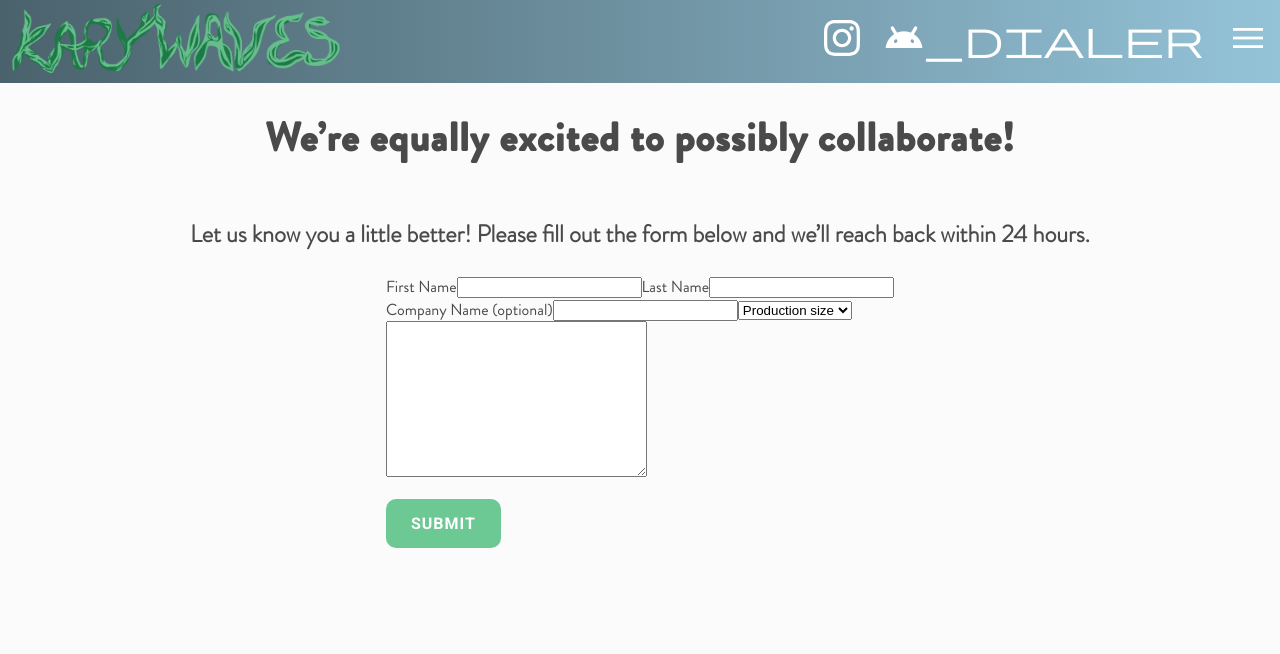
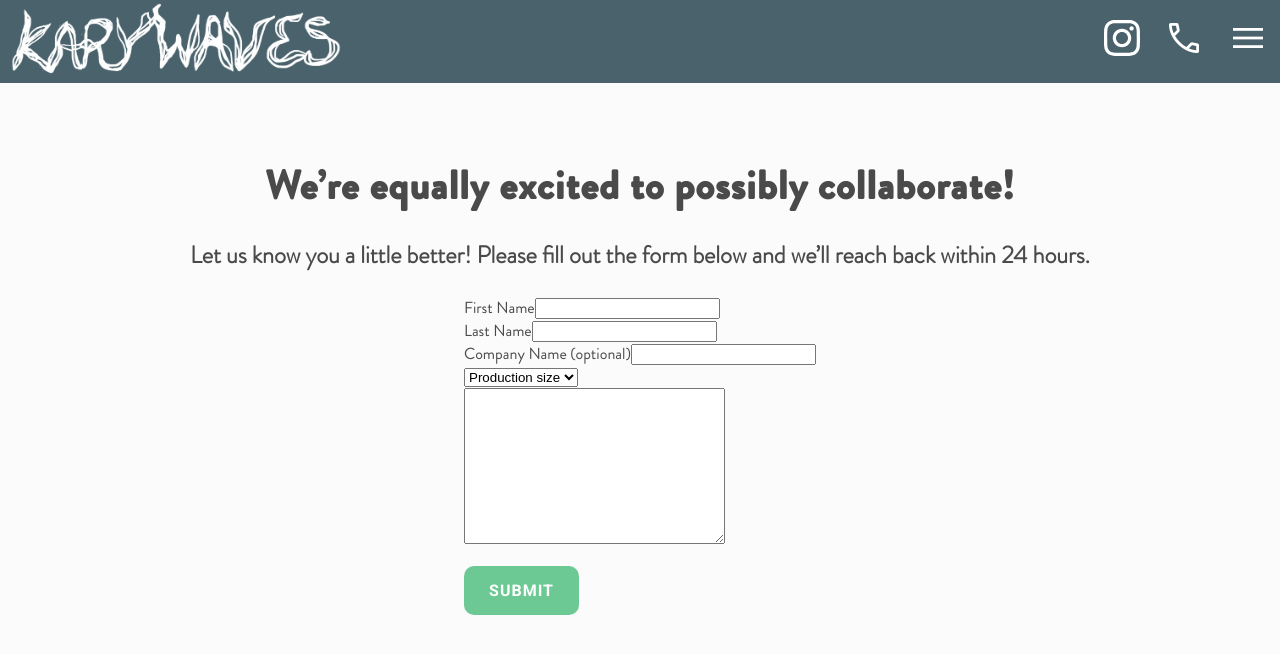
Before and after one commit to kmacancela/kw, a React (Create React App) app: page /contact in a window 1280 px wide. Shown: the top 654 px of the page. Built offline with nearby package versions, Linux system fonts and the light colour scheme.

Commit message:
adding icon fix and editing form

```diff
--- a/public/index.html
+++ b/public/index.html
@@ -6,7 +6,7 @@
   <meta name="viewport" content="width=device-width, initial-scale=1" />
   <meta name="description" content="Web site created using create-react-app" />
   <link href="https://fonts.googleapis.com/css2?family=Roboto:wght@300;400;700&display=swap" rel="stylesheet">
-  <link rel="stylesheet" href="https://fonts.googleapis.com/css2?family=Material+Symbols+Outlined:opsz,wght,FILL,GRAD@48,400,0,0" />
+  <link rel="stylesheet" href="https://fonts.googleapis.com/css2?family=Material+Symbols+Outlined" />
   <title>KARY WAVES | Handmade clothing at your doorstep.</title>
 </head>
 <body>
--- a/src/components/Contact/Contact.jsx
+++ b/src/components/Contact/Contact.jsx
@@ -1,11 +1,17 @@
-import React, { useEffect } from 'react';
+import React, { useEffect, useState } from 'react';
 import "./contact.css"
 import { useNavigate } from 'react-router-dom'
 
 const Contact = ({handleNav}) => {
 
+    const [firstname, handleFirstname] = useState("");
+    const [lastname, handleLastname] = useState("");
+    const [company, handleCompanye] = useState("");
+    const [production, handleProduction] = useState("");
+    const [explain, handleExplain] = useState("");
+
     useEffect(() => {
-        handleNav(1);
+        handleNav(2);
     });
 
     const navigate = useNavigate();
@@ -17,16 +23,23 @@ const Contact = ({handleNav}) => {
         <div id="contact" className="page">
             <h1 className="title">We’re equally excited to possibly collaborate!</h1>
             <h3>Let us know you a little better! Please fill out the form below and we’ll reach back within 24 hours.</h3>
-            <form className="">
+            <form className="contactForm">
                 <div className="row">
-                    <label for="firstname">First Name</label>
+                    <div className='col'>
+                        <label>First Name</label>
                         <input type="text" name="firstname" />
-                    <label for="lastname">Last Name</label>
+                    </div>
+                    <div className='col'>
+                        <label>Last Name</label>
                         <input type="text" name="lastname" />
                     </div>
+                </div>
                 <div className="row">
-                    <label for="company">Company Name (optional)</label>
+                    <div className="col">
+                        <label>Company Name (optional)</label>
                         <input type="text" name="company" />
+                    </div>
+                    <div className="col">
                         <select name="productionsize" id="productionsize">
                             <option value="0" selected disabled>Production size</option>
                             <option value="1">0-50</option>
@@ -34,6 +47,7 @@ const Contact = ({handleNav}) => {
                             <option value="3">100-500</option>
                             <option value="4">500+</option>
                         </select>
+                    </div>
                 </div>
                 <div className="row">
                     <textarea name="explain" id="" cols="30" rows="10"></textarea>
--- a/src/components/Contact/contact.css
+++ b/src/components/Contact/contact.css
@@ -2,4 +2,7 @@
     flex-direction: column;
     align-items: center;
     justify-content: initial;
-}
+    margin-top: 3em; }
+    #contact h1.title {
+        margin-bottom: 0;
+    }
--- a/src/components/Navbar/navbar.css
+++ b/src/components/Navbar/navbar.css
@@ -49,6 +49,15 @@
         #94C3D8 100%
     );
     }
+    .navbar.dos {
+        background: linear-gradient(
+        to right,
+        #4A626C 0%,
+        /* #4A626C 50%,
+        #94C3D8 50%,  */
+        #4A626C 100%
+    );
+    }
     .navbar.start .hidden-bg {
         /* background: linear-gradient(
         to right,
--- a/src/components/Navbar/navbar.jsx
+++ b/src/components/Navbar/navbar.jsx
@@ -10,13 +10,16 @@ const Navbar = ({nav, handleNav}) => {
         navigate(to);
     }
 
-    var navbarEl = document.querySelector(".navbar");;
+    var navbarEl = document.querySelector(".navbar");
     switch(nav) {
         case 0:
             if(navbarEl) navbarEl.classList.remove("uno");
             break;
         case 1:
             if(navbarEl) navbarEl.classList.add("uno");
+            break;
+        case 2:
+            if(navbarEl) navbarEl.classList.add("dos");
             break;
         default:
             console.log("default");
@@ -25,7 +28,7 @@ const Navbar = ({nav, handleNav}) => {
     useEffect(() => {
         var logoEl = document.getElementsByClassName("logo")[0];
         if(logoEl) logoEl.classList.remove("hide");
-    }, 1000);
+    }, []);
 
     return (
         <div className="navbar">
@@ -43,7 +46,7 @@ const Navbar = ({nav, handleNav}) => {
                     </div>
                     <div className="nav-item" onClick={()=>onClick("/hi")}>
                         <span className="material-symbols-outlined">
-                            android_dialer
+                            call
                         </span>
                     </div>
                     <div className="nav-item" onClick={()=>onClick("/hi")}>
--- a/src/components/intro/intro.jsx
+++ b/src/components/intro/intro.jsx
@@ -3,6 +3,11 @@ import { useNavigate } from 'react-router-dom'
 import React, { useEffect } from 'react';
 
 const Intro = ({ handleNav }) => {
+
+    useEffect(() => {
+        handleNav(0);
+    },[]);
+
     const navigate = useNavigate();
     const onClick = (to) => {
         navigate(to);
@@ -11,7 +16,7 @@ const Intro = ({ handleNav }) => {
     useEffect(() => {
             var wrapperEl = document.getElementById("intro").getElementsByClassName("wrapper")[0];
             if(wrapperEl) wrapperEl.classList.remove("hide");
-        }, 1000);
+    }, []);
 
     return (
         <div id="intro" className="page">
```
Lines whose indentation alone changed are shown as unchanged.
